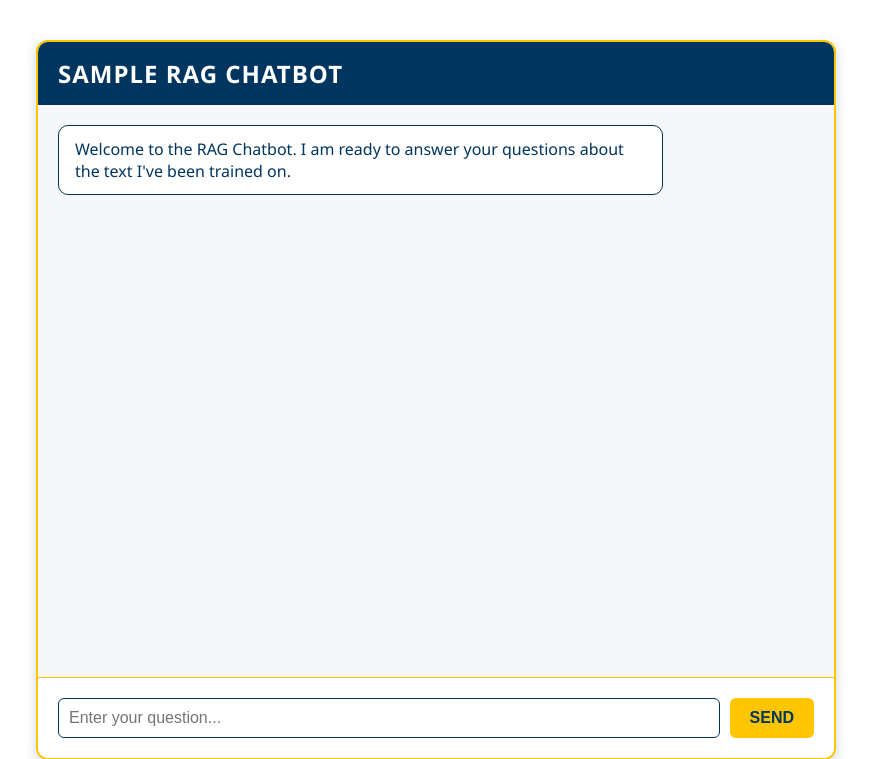
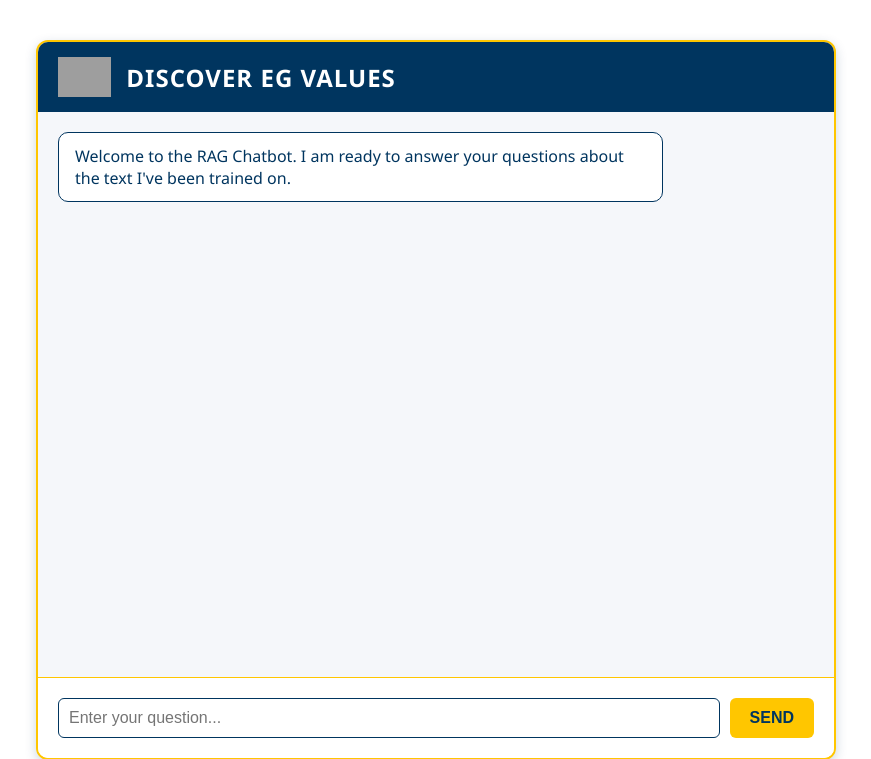
Before and after one commit to yayson77/Mistral_RAG_Values, a Flask app: page / in a window 1280 px wide. Shown: the top 759 px of the page, without its empty margins (204-1075 px from the left). Run offline with Flask 3, Linux system fonts and the light colour scheme; grey boxes are pictures that could not be loaded.

Commit message:
Update index.html

```diff
--- a/templates/index.html
+++ b/templates/index.html
@@ -3,13 +3,14 @@
 <head>
     <meta charset="UTF-8">
     <meta name="viewport" content="width=device-width, initial-scale=1.0">
-    <title>SAMPLE RAG CHATBOT</title>
+    <title>Discover EG Values</title>
     <link rel="stylesheet" href="{{ url_for('static', filename='css/style.css') }}">
 </head>
 <body>
     <div class="chat-container">
         <div class="chat-header">
-            <h1>SAMPLE RAG CHATBOT</h1>
+            <img src="https://pathforward.org/wp-content/uploads/2021/09/expedia-Group-Logo.png" alt="Expedia Group Logo" class="logo">
+            <h1>Discover EG Values</h1>
         </div>
         <div class="chat-messages" id="chat-messages">
             <div class="message bot">
@@ -32,15 +33,11 @@
             const question = userInput.value;
             const submitButton = e.target.querySelector('button');
 
-            // Disable the submit button while processing
             submitButton.disabled = true;
-
-            // Add user message to chat
             addMessage(question, 'user');
             userInput.value = '';
 
             try {
-                console.log('Sending request to server...');
                 const response = await fetch('/ask', {
                     method: 'POST',
                     headers: {
@@ -49,20 +46,14 @@
                     body: JSON.stringify({ question: question })
                 });
 
-                console.log('Response received:', response);
-
                 if (!response.ok) {
                     const errorData = await response.json();
                     throw new Error(errorData.error || `HTTP error! status: ${response.status}`);
                 }
 
                 const data = await response.json();
-                console.log('Data received:', data);
-
-                // Add bot response to chat
                 addMessage(data.answer, 'bot');
 
-                // Add context if available
                 if (data.context && data.context.length > 0) {
                     addMessage('Context used:', 'system');
                     data.context.forEach((chunk, index) => {
@@ -70,10 +61,8 @@
                     });
                 }
             } catch (error) {
-                console.error('Error details:', error);
                 addMessage(`Error: ${error.message}`, 'error');
             } finally {
-                // Re-enable the submit button
                 submitButton.disabled = false;
             }
         });
```
